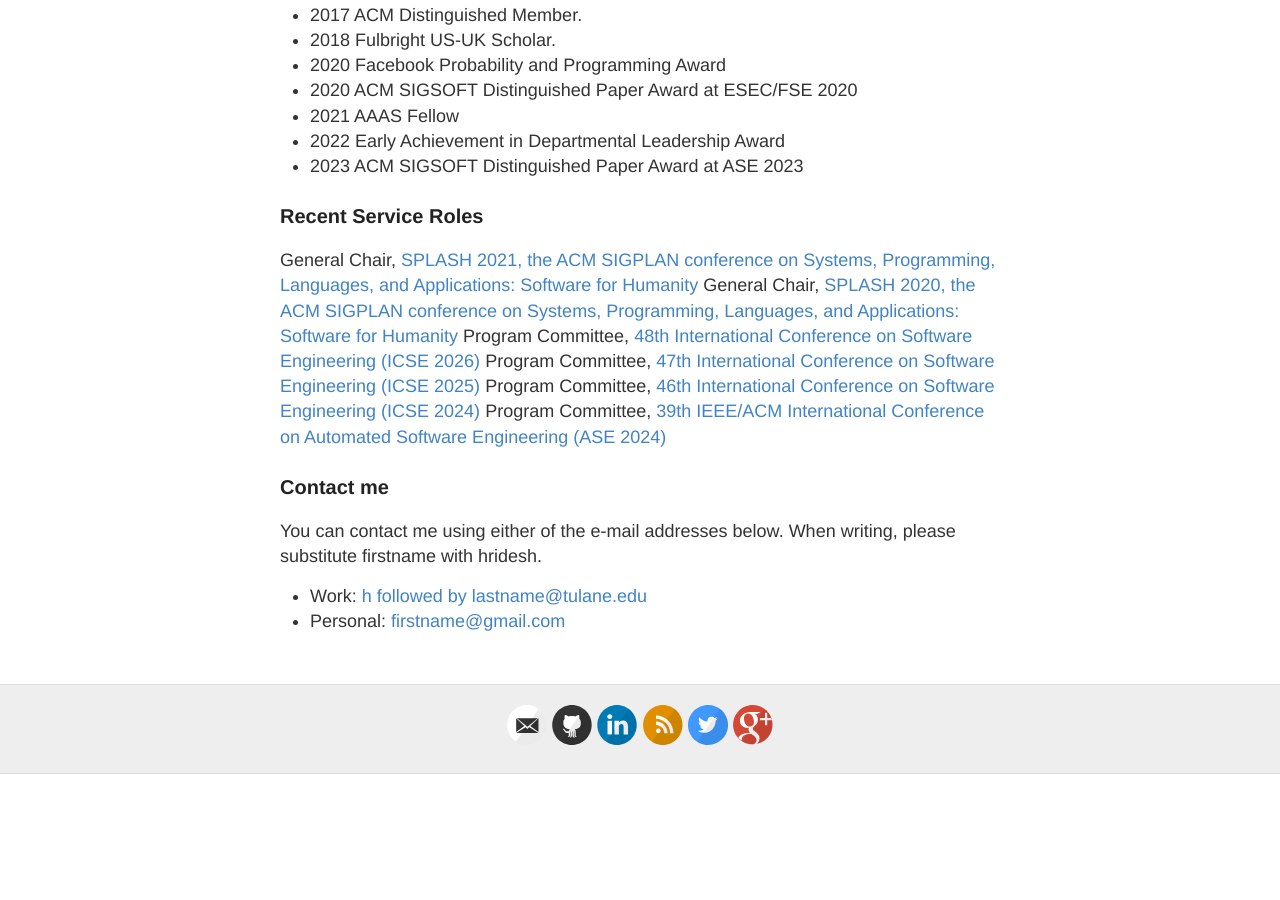
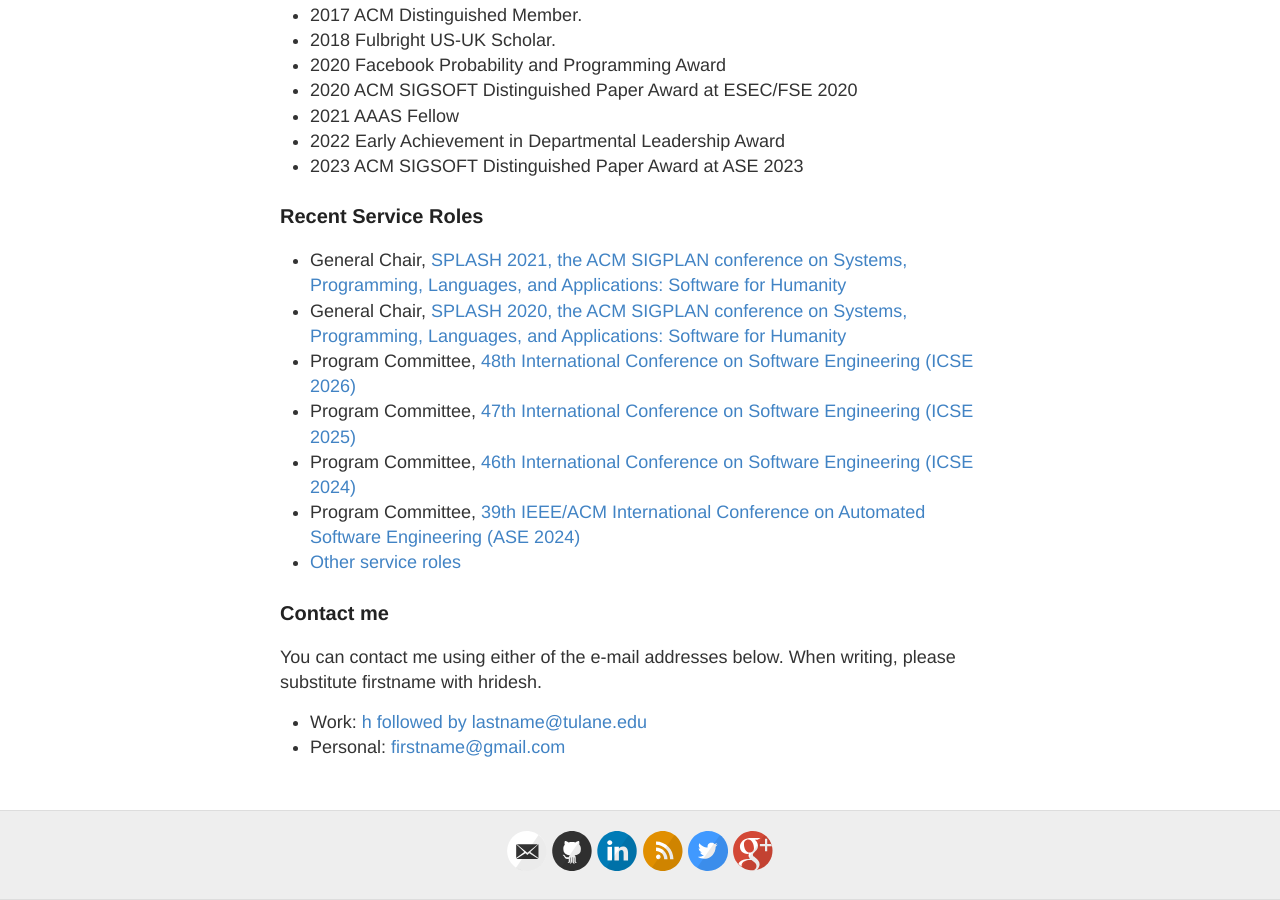
Before and after one commit to hridesh/hridesh.github.io, a Jekyll site: the page built from index.md, in a window 1280 px wide and 900 px high, scrolled down 2118 px. Built offline with Jekyll 4.4.1, drawn with Linux system fonts in a browser that asks for light colours; before the commit the page ends 2892 px from its top, so only the background shows below that.

Commit message:
misc changes

```diff
--- a/index.md
+++ b/index.md
@@ -85,13 +85,13 @@
 
 ### Recent Service Roles
 
-General Chair, [SPLASH 2021, the ACM SIGPLAN conference on Systems, Programming, Languages, and Applications: Software for Humanity](https://2021.splashcon.org/)
-General Chair, [SPLASH 2020, the ACM SIGPLAN conference on Systems, Programming, Languages, and Applications: Software for Humanity](https://2020.splashcon.org/)
-Program Committee, [48th International Conference on Software Engineering (ICSE 2026)](https://conf.researchr.org/track/icse-2026/icse-2026-research-track)
-Program Committee, [47th International Conference on Software Engineering (ICSE 2025)](https://conf.researchr.org/track/icse-2025/icse-2025-research-track)
-Program Committee, [46th International Conference on Software Engineering (ICSE 2024)](https://conf.researchr.org/track/icse-2024/icse-2024-technical-track)
-Program Committee, [39th IEEE/ACM International Conference on Automated Software Engineering (ASE 2024)](https://conf.researchr.org/track/ase-2024/ase-2024-research)
-
+- General Chair, [SPLASH 2021, the ACM SIGPLAN conference on Systems, Programming, Languages, and Applications: Software for Humanity](https://2021.splashcon.org/)
+- General Chair, [SPLASH 2020, the ACM SIGPLAN conference on Systems, Programming, Languages, and Applications: Software for Humanity](https://2020.splashcon.org/)
+- Program Committee, [48th International Conference on Software Engineering (ICSE 2026)](https://conf.researchr.org/track/icse-2026/icse-2026-research-track)
+- Program Committee, [47th International Conference on Software Engineering (ICSE 2025)](https://conf.researchr.org/track/icse-2025/icse-2025-research-track)
+- Program Committee, [46th International Conference on Software Engineering (ICSE 2024)](https://conf.researchr.org/track/icse-2024/icse-2024-technical-track)
+- Program Committee, [39th IEEE/ACM International Conference on Automated Software Engineering (ASE 2024)](https://conf.researchr.org/track/ase-2024/ase-2024-research)
+- [Other service roles](/service/)
 
 ### Contact me
 
```
